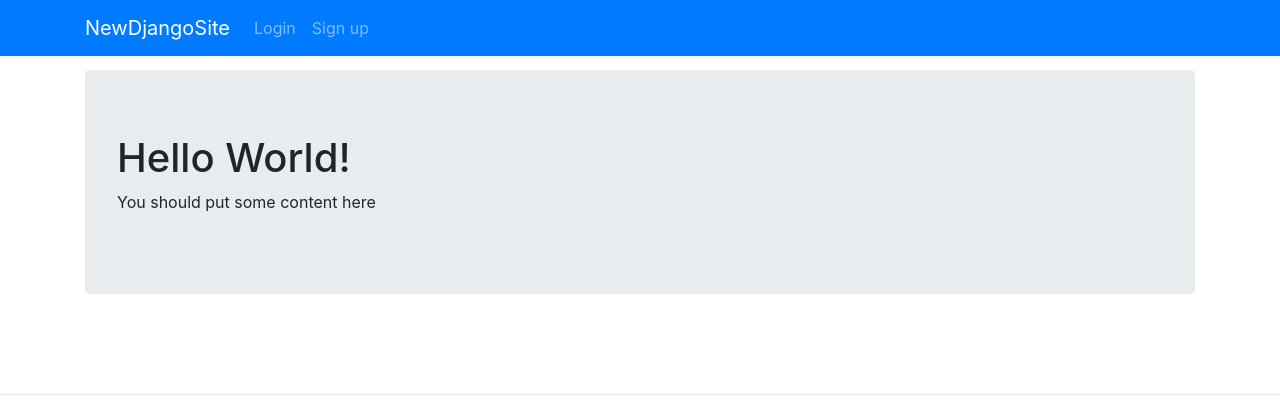
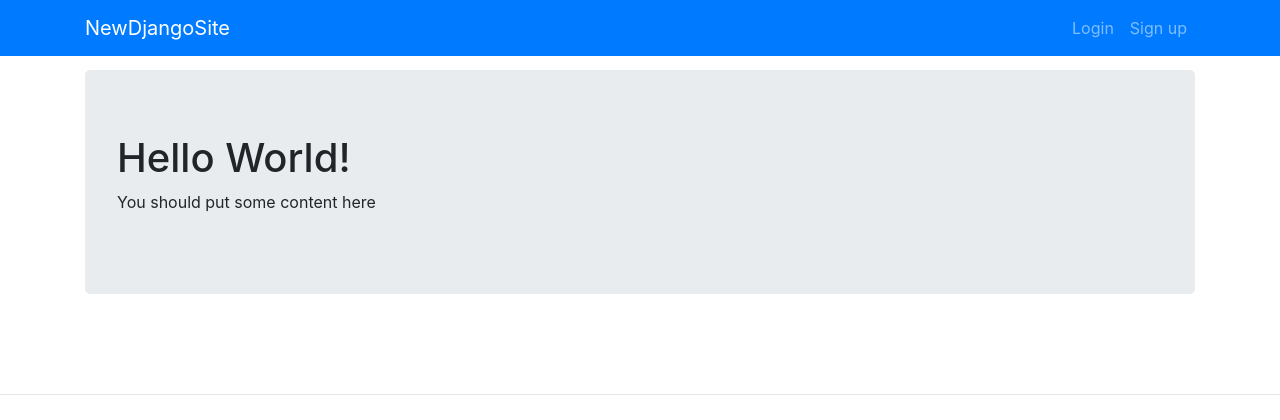
Before and after one commit to kbarnes3/BaseDjangoSite, a Django app: page / in a window 1280 px wide. Shown: the top 420 px of the page. Run offline with Django 3.2, Linux system fonts and the light colour scheme; some libraries are stand-ins or nearby versions.

Commit message:
Navbar polish

```diff
--- a/web/common/templates/common/base.html
+++ b/web/common/templates/common/base.html
@@ -39,7 +39,7 @@
                 </button>
                 <div class="navbar-collapse collapse" id="navbarSupportedContent">
                     {% if user.is_authenticated %}
-                        <div class="navbar-nav flex-row">
+                        <div class="navbar-nav flex-row d-block d-lg-flex">
                             <a class="nav-item nav-link" href="/">Another page</a>
                         </div>
                         <div class="navbar-nav flex-row ml-lg-auto d-block d-lg-flex">
@@ -47,7 +47,7 @@
                             <a class="nav-item nav-link" href="/users/logout"><span class="d-none d-lg-block">Logout</span><span class="d-lg-none">Logout {{ user.get_short_name }}</span></a>
                         </div>
                     {% else %}
-                        <div class="navbar-nav">
+                        <div class="navbar-nav flex-row ml-lg-auto d-block d-lg-flex">
                             <a class="nav-item nav-link" href="/users/login">Login</a>
                             <a class="nav-item nav-link" href="/users/signup">Sign up</a>
                         </div>
```
